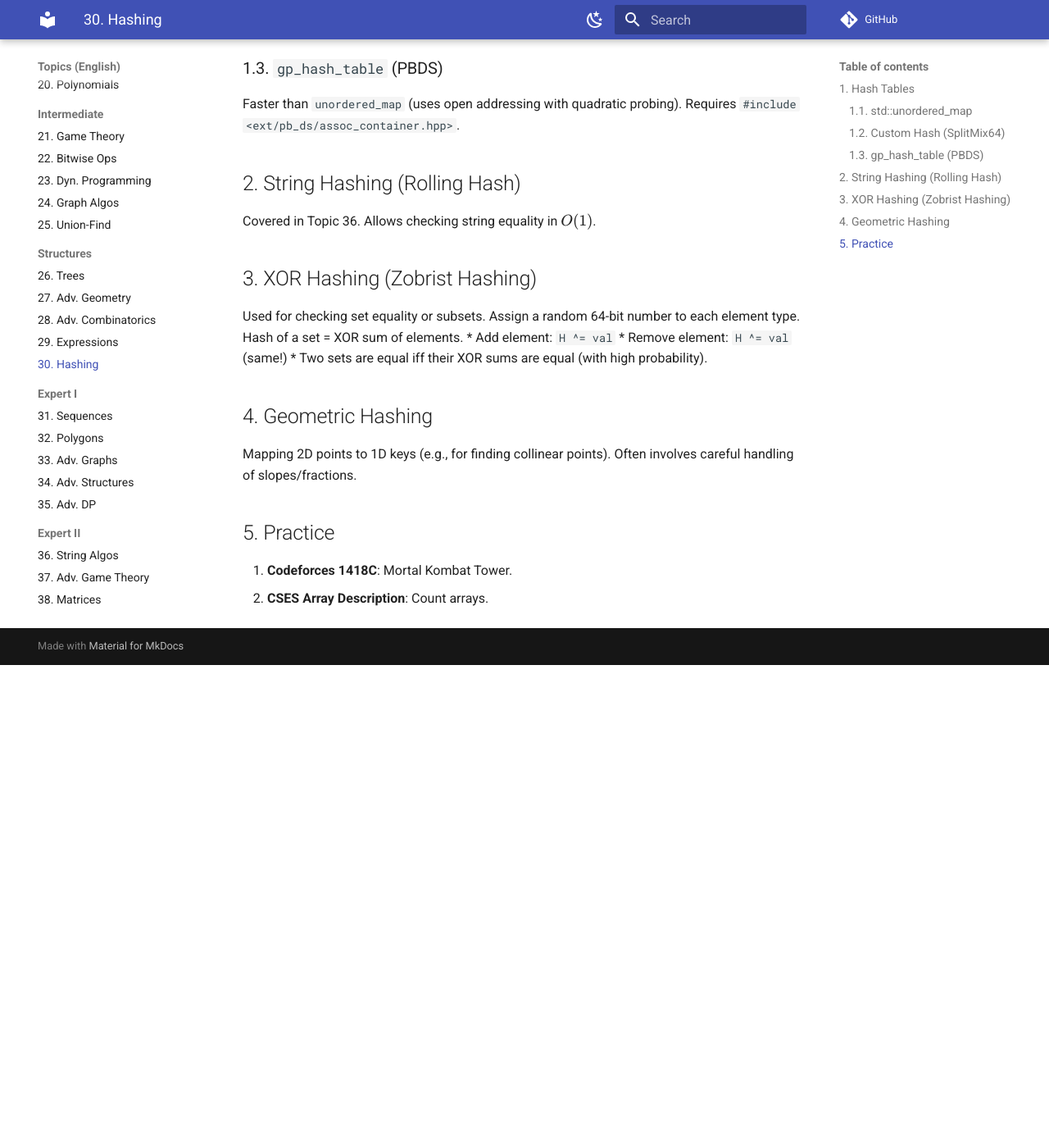
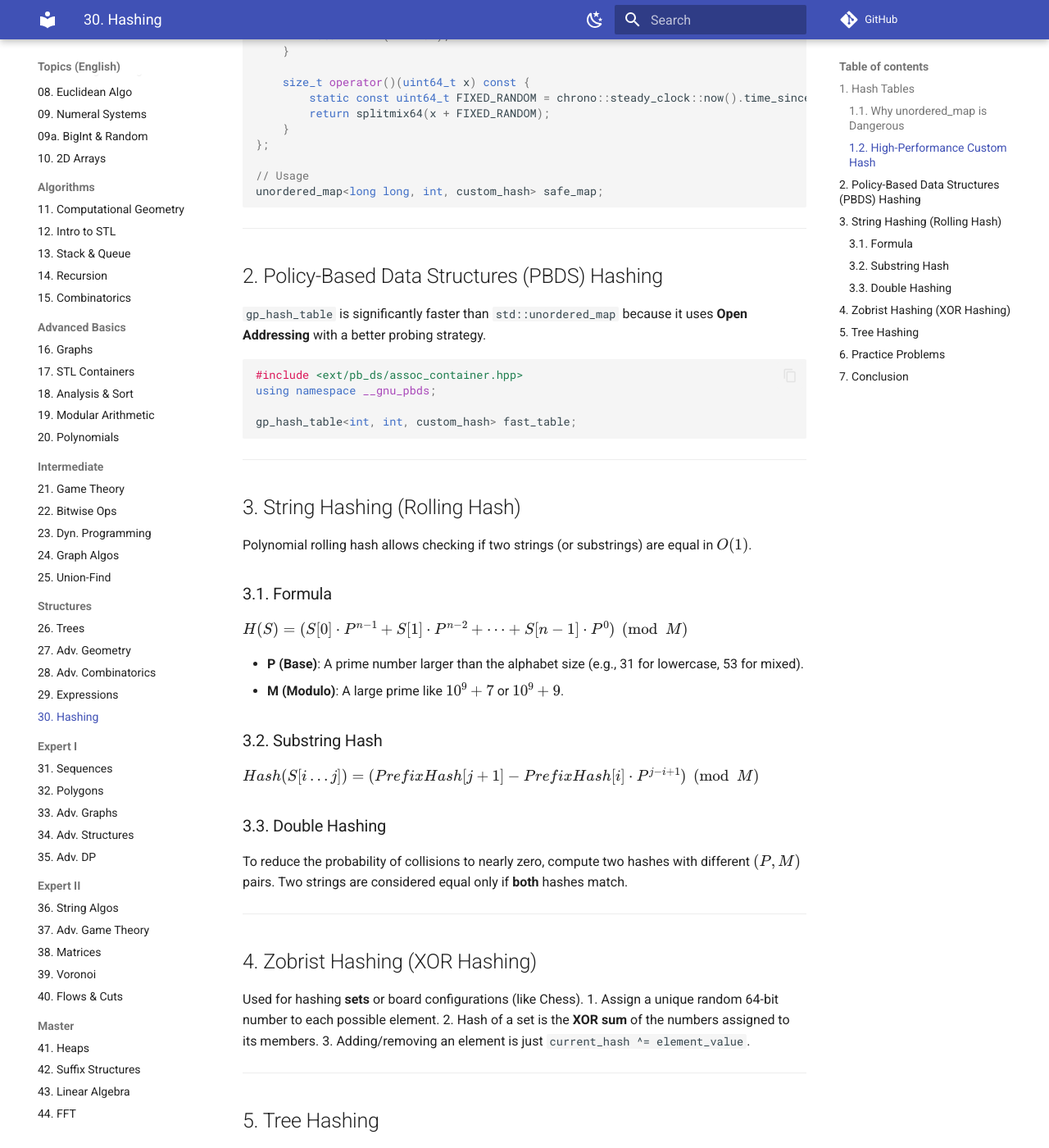
Before and after one commit to KadirYazadzhi/Informatics-Olympiad-Topics, an MkDocs documentation site: the page built from docs/EN/30_Hashing.md, in a window 1280 px wide and 1400 px high, scrolled down 812 px. Shown: the whole window at 82% size. Built offline with MkDocs 1.6.1 and Material for MkDocs 9.7.7, drawn with Linux system fonts in a browser that asks for light colours; comment, search, counter and statistics services are not loaded; before the commit the page ends 1623 px from its top, so only the background shows below that; some of the changed text lies outside the part shown.

Commit message:
Expand EN/30_Hashing.md: Custom Hash, gp_hash_table, Zobrist, and Tree Hashing

````diff
--- a/docs/EN/30_Hashing.md
+++ b/docs/EN/30_Hashing.md
@@ -1,19 +1,24 @@
-# #️⃣ Hashing and Hash Tables
+# #️⃣ Hashing: Custom Tables and String Hashing
 
-Hashing maps data to integers for $O(1)$ lookups.
+Hashing is a technique to map data of arbitrary size to a fixed-size value (a hash). It allows for $O(1)$ average-case lookup and comparison.
+
+---
 
 ## 1. Hash Tables
 
-### 1.1. `std::unordered_map`
-Standard implementation using chaining.
-Weakness: Deterministic hashing for integers makes it vulnerable to anti-hash tests ($O(N^2)$).
+### 1.1. Why `unordered_map` is Dangerous
+The C++ `std::unordered_map` uses a deterministic hash function for integers (often the identity function `f(x) = x`). This allows attackers (or test creators) to generate values that all result in the same modulo (collisions), turning $O(1)$ operations into $O(N)$, leading to $O(N^2)$ total runtime.
 
-### 1.2. Custom Hash (SplitMix64)
-Essential for Codeforces.
+### 1.2. High-Performance Custom Hash
+To prevent hacks, use a random seed and a robust mixer like `SplitMix64`.
 
 ```cpp
+#include <chrono>
+#include <unordered_map>
+
 struct custom_hash {
     static uint64_t splitmix64(uint64_t x) {
+        // http://xorshift.di.unimi.it/splitmix64.c
         x += 0x9e3779b97f4a7c15;
         x = (x ^ (x >> 30)) * 0xbf58476d1ce4e5b9;
         x = (x ^ (x >> 27)) * 0x94d049bb133111eb;
@@ -25,29 +30,67 @@ struct custom_hash {
         return splitmix64(x + FIXED_RANDOM);
     }
 };
-unordered_map<int, int, custom_hash> m;
+
+// Usage
+unordered_map<long long, int, custom_hash> safe_map;
 ```
 
-### 1.3. `gp_hash_table` (PBDS)
-Faster than `unordered_map` (uses open addressing with quadratic probing).
-Requires `#include <ext/pb_ds/assoc_container.hpp>`.
+---
 
-## 2. String Hashing (Rolling Hash)
-Covered in Topic 36.
-Allows checking string equality in $O(1)$.
+## 2. Policy-Based Data Structures (PBDS) Hashing
 
-## 3. XOR Hashing (Zobrist Hashing)
-Used for checking set equality or subsets.
-Assign a random 64-bit number to each element type.
-Hash of a set = XOR sum of elements.
-*   Add element: `H ^= val`
-*   Remove element: `H ^= val` (same!)
-*   Two sets are equal iff their XOR sums are equal (with high probability).
+`gp_hash_table` is significantly faster than `std::unordered_map` because it uses **Open Addressing** with a better probing strategy.
 
-## 4. Geometric Hashing
-Mapping 2D points to 1D keys (e.g., for finding collinear points).
-Often involves careful handling of slopes/fractions.
+```cpp
+#include <ext/pb_ds/assoc_container.hpp>
+using namespace __gnu_pbds;
 
-## 5. Practice
-1.  **Codeforces 1418C**: Mortal Kombat Tower.
-2.  **CSES Array Description**: Count arrays.
+gp_hash_table<int, int, custom_hash> fast_table;
+```
+
+---
+
+## 3. String Hashing (Rolling Hash)
+
+Polynomial rolling hash allows checking if two strings (or substrings) are equal in $O(1)$.
+
+### 3.1. Formula
+$H(S) = (S[0] \cdot P^{n-1} + S[1] \cdot P^{n-2} + \dots + S[n-1] \cdot P^0) \pmod M$
+
+*   **P (Base)**: A prime number larger than the alphabet size (e.g., 31 for lowercase, 53 for mixed).
+*   **M (Modulo)**: A large prime like $10^9+7$ or $10^9+9$.
+
+### 3.2. Substring Hash
+$Hash(S[i \dots j]) = (PrefixHash[j+1] - PrefixHash[i] \cdot P^{j-i+1}) \pmod M$
+
+### 3.3. Double Hashing
+To reduce the probability of collisions to nearly zero, compute two hashes with different $(P, M)$ pairs. Two strings are considered equal only if **both** hashes match.
+
+---
+
+## 4. Zobrist Hashing (XOR Hashing)
+
+Used for hashing **sets** or board configurations (like Chess).
+1.  Assign a unique random 64-bit number to each possible element.
+2.  Hash of a set is the **XOR sum** of the numbers assigned to its members.
+3.  Adding/removing an element is just `current_hash ^= element_value`.
+
+---
+
+## 5. Tree Hashing
+
+To check if two trees are isomorphic (identical structure):
+1.  Compute a hash for each node based on the sorted hashes of its children.
+2.  $H(u) = f(\text{sort}(H(v_1), H(v_2), \dots))$.
+3.  A robust $f$ is using polynomial values or primes.
+
+---
+
+## 6. Practice Problems
+1.  **Codeforces 1418C**: Using Hashing for DP states.
+2.  **CSES String Matching**: Rolling Hash.
+3.  **Codeforces 271D**: Good Substrings (Counting distinct substrings via Hashing).
+4.  **SPOJ TREEISO**: Tree Isomorphism.
+
+## 7. Conclusion
+Hashing is a "probabilistic" tool. While it doesn't guarantee correctness like KMP, its flexibility makes it invaluable for complex comparisons in strings, trees, and sets. Always use a `custom_hash` to stay safe.
````
